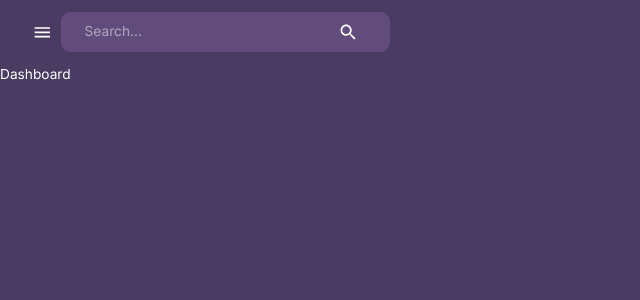
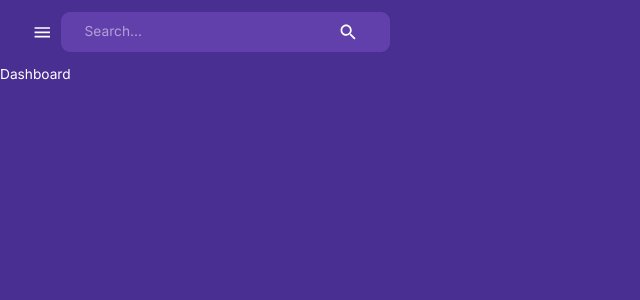
Before and after one commit to Puma1982/Dashboard, a React (Create React App) app in the folder Dashboard/client/: page /dashboard in a window 1280 px wide. Shown: the top 300 px of the page, without its empty margins (0-640 px from the left). Built offline with nearby package versions, Linux system fonts and the light colour scheme.

Commit message:
Left inside bar(search...)
Time 59:11 from V

```diff
--- a/Dashboard/client/src/theme.js
+++ b/Dashboard/client/src/theme.js
@@ -16,15 +16,15 @@ export const tokensDark = {
     1000: "#000000", // manually adjusted
   },
   primary: {
-    100: "#d8d3e2",
-    200: "#b8a9cf",
-    300: "#a89fbe",
-    400: "#82779d",
-    500: "#624c7c",
-    600: "#4A3B62",
-    700: "#36294F",
-    800: "#251A3D",
-    900: "#130B2B",
+    100: "#d8c2e2",
+    200: "#b895cf",
+    300: "#a87fbe",
+    400: "#82619d",
+    500: "#6240ac",
+    600: "#4A2F92",
+    700: "#362578",
+    800: "#251864",
+    900: "#130B50",
  },
   secondary: {
     // yellow
@@ -136,3 +136,15 @@ export const themeSettings = (mode) => {
     },
   };
 };
+
+/*  /*primary: {
+    100: "#b8e2b2",
+    200: "#87cf95",
+    300: "#bebea8",
+    400: "#9d9d82",
+    500: "#6c7c6c",
+    600: "#4A6250",
+    700: "#3F4F36",
+    800: "#3D3D25",
+    900: "#2B2B13",
+ },*/
```
